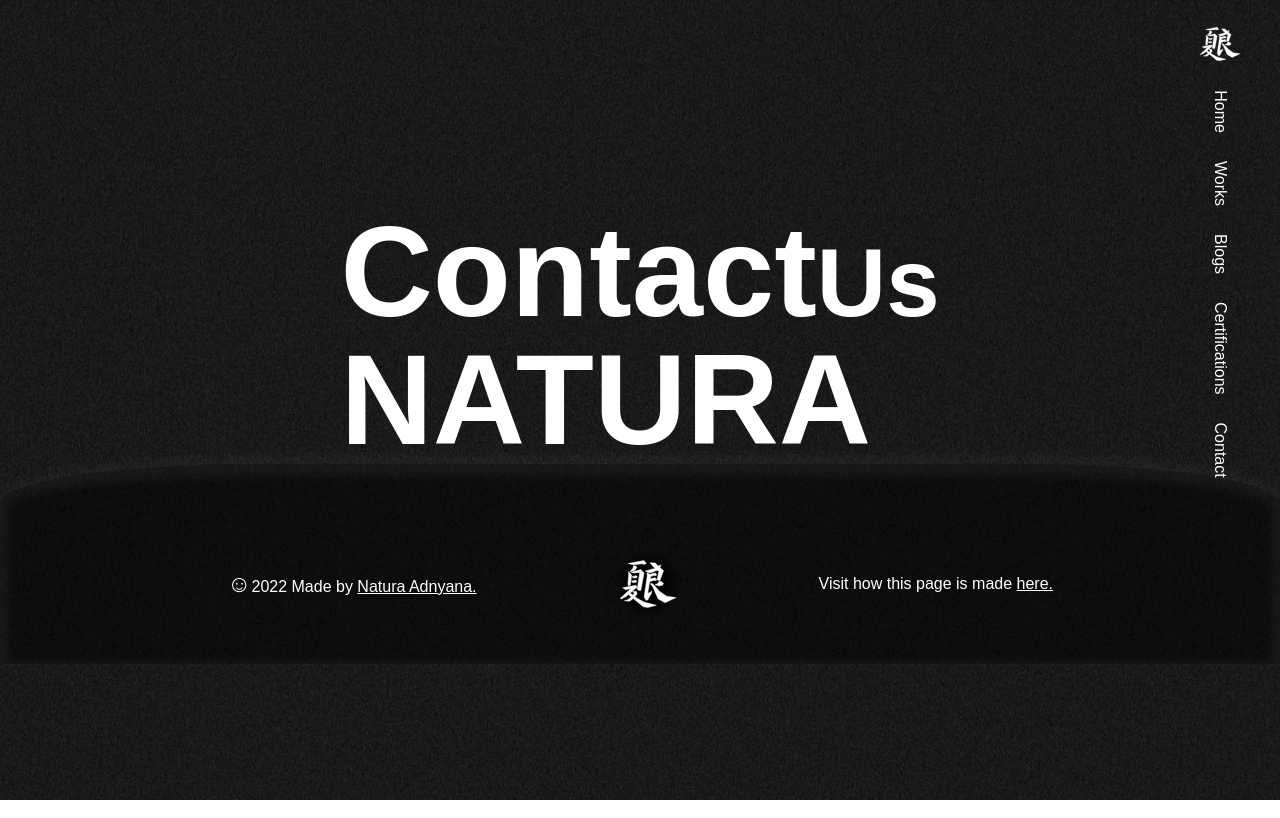
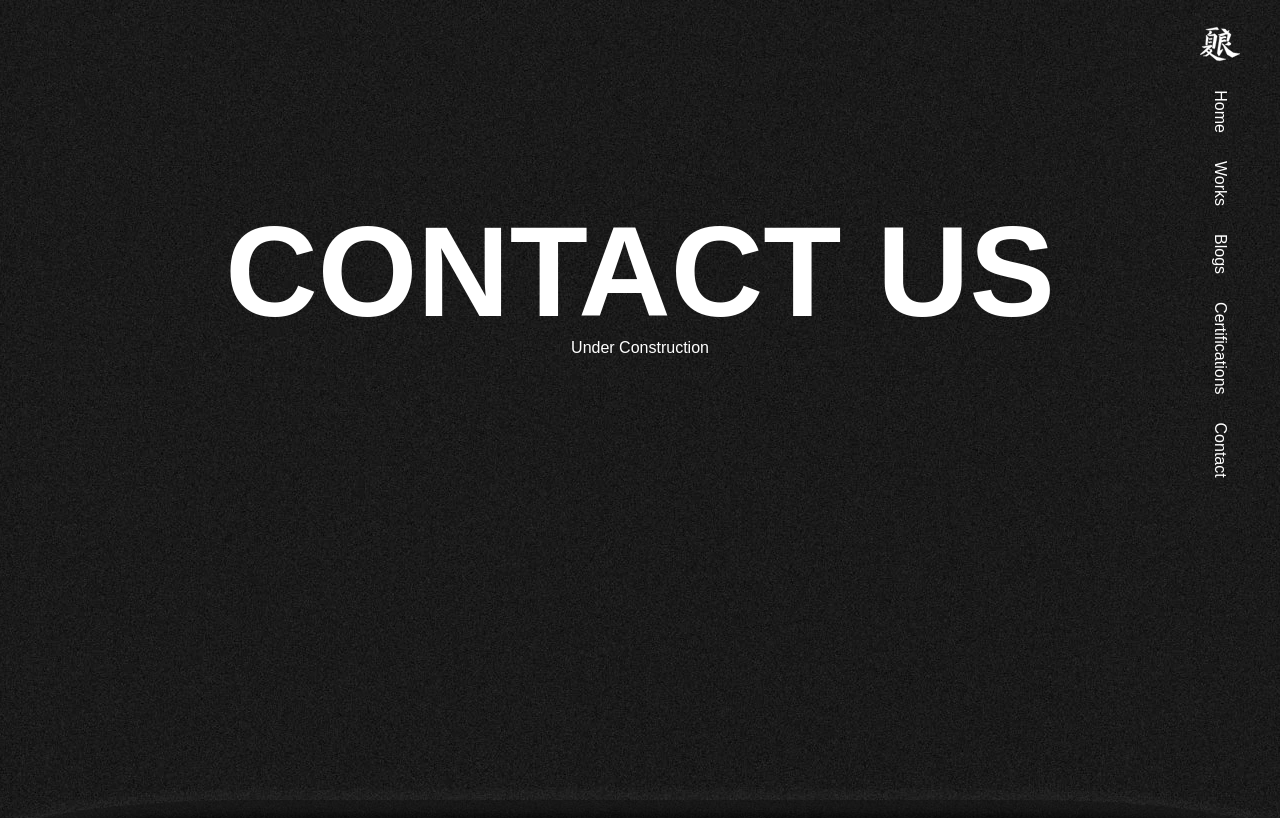
Before and after one commit to NaturaAdnyana/NaturaAdnyana.github.io, a React (Create React App) app: page /contact in a window 1280 px wide. Shown: the top 818 px of the page. Built offline with nearby package versions, Linux system fonts and the light colour scheme.

Commit message:
Fix font size on contact & underconstruction page

```diff
--- a/src/pages/Contact.js
+++ b/src/pages/Contact.js
@@ -2,14 +2,14 @@ import React from "react";
 
 function Contact() {
   return (
-    <section className="text-white">
-      <article className="flex justify-center items-center">
+    <section className="text-white h-screen">
+      <article className="flex flex-col justify-center items-center text-center">
         <h1 className="mt-52">
-          <span className="text-9xl">Contact</span>
-          <span className="text-8xl">Us</span>
-          <br />
-          <span className="text-9xl font-bold"> NATURA</span>
+          <span className="text-5xl md:text-9xl">CONTACT US</span>
         </h1>
+        <p>
+          <span>Under Construction</span>
+        </p>
       </article>
     </section>
   );
--- a/src/pages/UnderContstruction.js
+++ b/src/pages/UnderContstruction.js
@@ -2,12 +2,12 @@ import React from "react";
 
 function UnderContstruction() {
   return (
-    <section className="text-white">
+    <section className="text-white h-screen">
       <article className="flex justify-center items-center">
         <h1 className="mt-52">
-          <span className="text-9xl">UNDER</span>
+          <span className="text-5xl md:text-9xl">UNDER</span>
           <br />
-          <span className="text-9xl font-bold"> CONSTRUCTION</span>
+          <span className="text-5xl md:text-9xl font-bold"> CONSTRUCTION</span>
         </h1>
       </article>
     </section>
```
